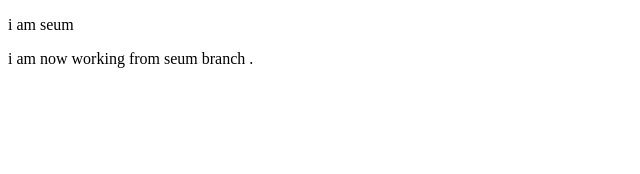
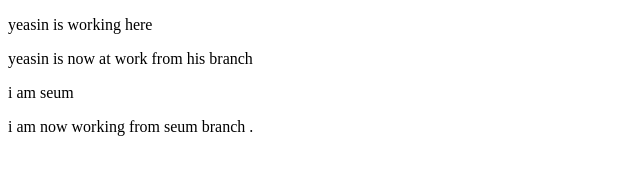
Before and after one commit to Mr-Seum/developer-portfolio, a plain HTML site: page index.html in a window 1280 px wide. Shown: the whole page, without its empty margins (0-640 px from the left). Drawn offline with Linux system fonts and the light colour scheme.

Commit message:
commited

```diff
--- a/index.html
+++ b/index.html
@@ -8,7 +8,10 @@
     <title>Seum Protfolio</title>
 </head>
 <body>
+    <p>yeasin is working here</p>
+    <p>yeasin is now at work from his branch</p>
     <p>i am seum</p>
     <p>i am now working from seum branch .</p>
+
 </body>
 </html>
```
